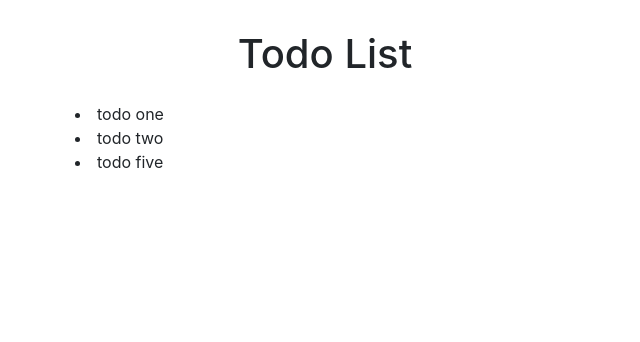
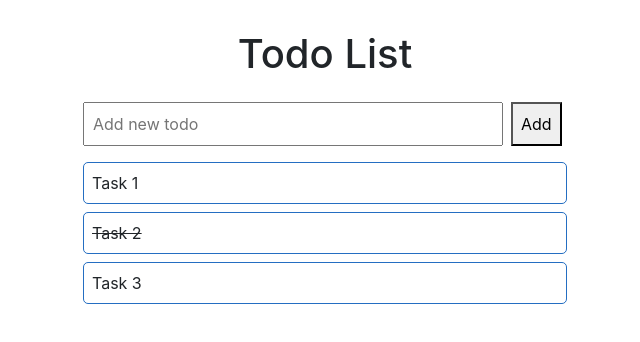
Before and after one commit to ctoffanin/todo-app, a React app: page / in a window 1280 px wide. Shown: the top 342 px of the page, without its empty margins (315-955 px from the left). Built offline with nearby package versions, Linux system fonts and the light colour scheme.

Commit message:
Implemented Form, TodoList and TodoItem components

```diff
--- a/src/App.tsx
+++ b/src/App.tsx
@@ -1,20 +1,31 @@
-import type { FunctionComponent } from 'react';
+import { FunctionComponent, useState } from 'react';
 import './App.css';
 import 'bootstrap/dist/css/bootstrap.min.css';
 
-import SubmitForm from './components/SubmitForm';
+import Form from './components/Form';
 import TodoList from './components/TodoList';
 
 const App: FunctionComponent = () => {
+  const [todos, setTodos] = useState([
+    {
+      id: 1,
+      title: 'Task 1',
+      completed: false,
+    },
+    {
+      id: 2,
+      title: 'Task 2',
+      completed: true,
+    },
+    { id: 3, title: 'Task 3', completed: false },
+  ]);
+
   return (
     <div className="app">
       <div className="container">
-        <header className="text-center mb-4">
-          <h1>Todo List</h1>
-        </header>
-
-        <SubmitForm />
-        <TodoList />
+        <h1 className="text-center mb-3">Todo List</h1>
+        <Form todos={todos} setTodos={setTodos} />
+        <TodoList todos={todos} />
       </div>
     </div>
   );
--- /dev/null
+++ b/src/components/Form.tsx
@@ -0,0 +1,45 @@
+import { ChangeEvent, FormEvent, FunctionComponent, useState } from 'react';
+import type { Todo } from '../types/todos.types';
+
+type FormProps = {
+  todos: Array<Todo>;
+  setTodos: (todos: Array<Todo>) => void;
+};
+
+const Form: FunctionComponent<FormProps> = ({ todos, setTodos }) => {
+  const [value, setValue] = useState('');
+
+  const addTodo = (title: string) => {
+    const newTodos = [...todos, { id: Date.now(), title, completed: false }];
+    setTodos(newTodos);
+  };
+
+  const handleValue = (event: ChangeEvent) => {
+    setValue((event.target as HTMLTextAreaElement).value);
+  };
+
+  const handleSubmit = (event: FormEvent) => {
+    event.preventDefault();
+    if (!value) return;
+
+    addTodo(value);
+    setValue('');
+  };
+
+  return (
+    <form onSubmit={handleSubmit}>
+      <input
+        type="text"
+        className="input"
+        value={value}
+        onChange={handleValue}
+        placeholder="Add new todo"
+      />
+      <button className="todo-button" type="submit">
+        Add
+      </button>
+    </form>
+  );
+};
+
+export default Form;
--- a/src/components/SubmitForm.tsx
+++ /dev/null
@@ -1,7 +0,0 @@
-import type { FunctionComponent } from 'react';
-
-const SubmitForm: FunctionComponent = () => {
-  return <div />;
-};
-
-export default SubmitForm;
--- /dev/null
+++ b/src/components/TodoItem.tsx
@@ -0,0 +1,15 @@
+import type { FunctionComponent } from 'react';
+import type { Todo } from '../types/todos.types';
+
+type TodoProps = {
+  todo: Todo;
+  index: number;
+};
+
+const TodoItem: FunctionComponent<TodoProps> = ({ todo }) => (
+  <div className="todo" style={{ textDecoration: todo.completed ? 'line-through' : '' }}>
+    {todo.title}
+  </div>
+);
+
+export default TodoItem;
--- a/src/components/TodoList.tsx
+++ b/src/components/TodoList.tsx
@@ -1,14 +1,19 @@
 import type { FunctionComponent } from 'react';
+import type { Todo } from '../types/todos.types';
+import TodoItem from './TodoItem';
 
-const TodoList: FunctionComponent = () => {
-  return (
-    <div className="todo-container">
-      <ul className="todo-list" />
-      <li>todo one</li>
-      <li>todo two</li>
-      <li>todo five</li>
-    </div>
-  );
+type TodoListProps = {
+  todos: Array<Todo>;
 };
 
+const TodoList: FunctionComponent<TodoListProps> = ({ todos }) => (
+  <div className="todo-container">
+    <div className="todos">
+      {todos.map((todo, index) => (
+        <TodoItem todo={todo} index={index} key={todo.id} />
+      ))}
+    </div>
+  </div>
+);
+
 export default TodoList;
```
